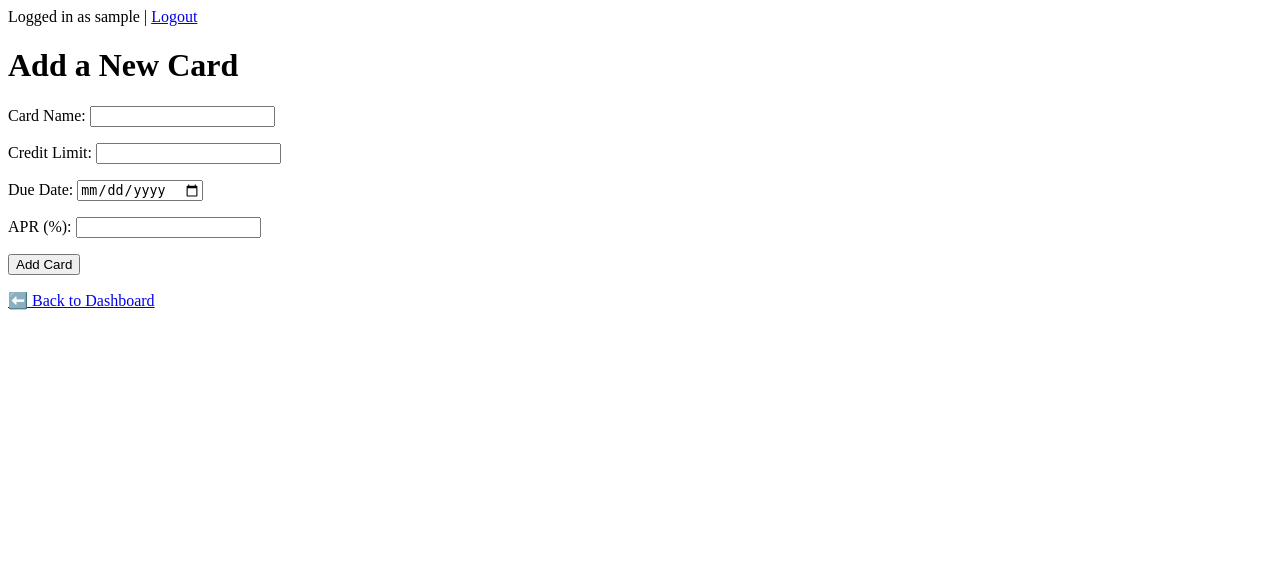
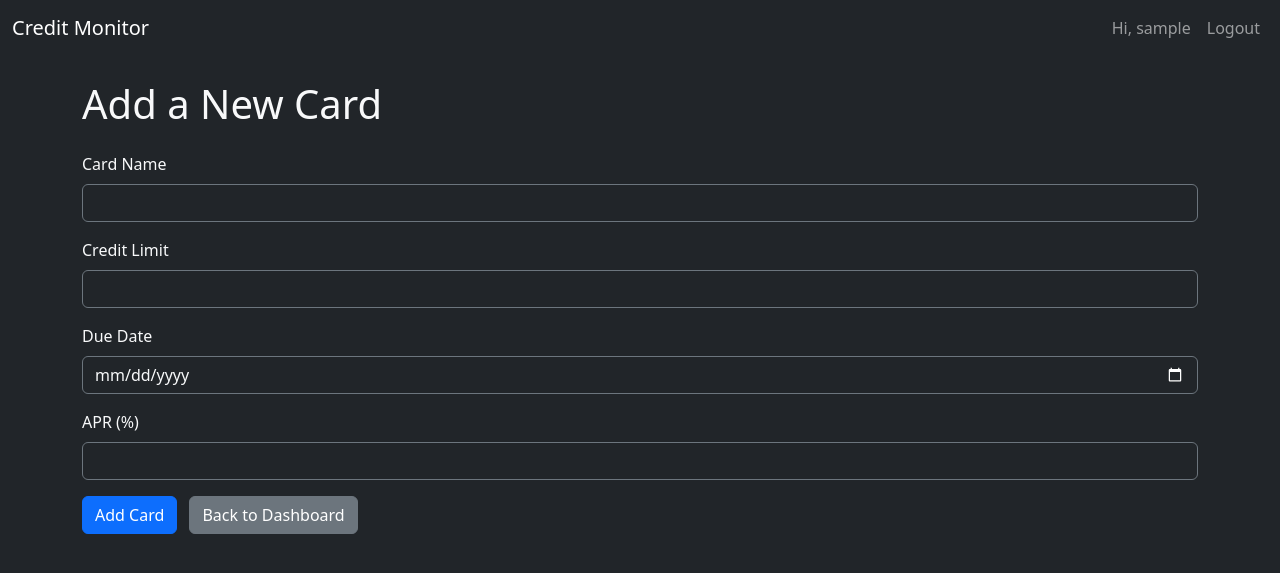
Before and after one commit to qutubqadri/credit_monitor, a Flask app: page /add_card in a window 1280 px wide. Shown: the top 573 px of the page. Run offline with Flask 3, Linux system fonts and the light colour scheme; the visitor is signed in with stand-in values (Sample User, id 1).

Commit message:
UI & auth: update templates, base.html, app.py, CSS

```diff
--- a/app.py
+++ b/app.py
@@ -130,9 +130,8 @@ def get_db_cursor():
 # --- Protected App Routes ---
 @app.route('/')
 def index():
-    if current_user.is_authenticated:
-        return redirect(url_for('dashboard'))
-    return redirect(url_for('login'))
+    # Render the spinner page; its meta-refresh will go to /dashboard
+    return render_template('index.html')
 
 @app.route('/dashboard')
 @login_required
--- a/templates/add_card.html
+++ b/templates/add_card.html
@@ -1,27 +1,27 @@
-<!DOCTYPE html>
-<html>
-<head>
-    <title>Add Card</title>
-</head>
-<body>
-    <nav>
-        {% if current_user.is_authenticated %}
-          Logged in as {{ current_user.username }} |
-          <a href="{{ url_for('logout') }}">Logout</a>
-        {% else %}
-          <a href="{{ url_for('login') }}">Login</a> |
-          <a href="{{ url_for('register') }}">Register</a>
-        {% endif %}
-    </nav>
-    <h1>Add a New Card</h1>
-    <form method="POST">
-        <p>Card Name: <input type="text" name="name"></p>
-        <p>Credit Limit: <input type="number" name="limit" step="0.01"></p>
-        <p>Due Date: <input type="date" name="due_date"></p>
-        <p>APR (%): <input type="number" name="apr" step="0.01"></p>
-        <button type="submit">Add Card</button>
-    </form>
+{% extends "base.html" %}
 
-    <p><a href="/dashboard">⬅️ Back to Dashboard</a></p>
-</body>
-</html>
+{% block title %}Add Card – Credit Monitor{% endblock %}
+
+{% block content %}
+  <h1 class="mb-4">Add a New Card</h1>
+  <form method="POST">
+    <div class="mb-3">
+      <label for="name" class="form-label">Card Name</label>
+      <input type="text" class="form-control bg-dark text-light border-secondary" id="name" name="name" required>
+    </div>
+    <div class="mb-3">
+      <label for="limit" class="form-label">Credit Limit</label>
+      <input type="number" class="form-control bg-dark text-light border-secondary" id="limit" name="limit" step="0.01" required>
+    </div>
+    <div class="mb-3">
+      <label for="due_date" class="form-label">Due Date</label>
+      <input type="date" class="form-control bg-dark text-light border-secondary" id="due_date" name="due_date" required>
+    </div>
+    <div class="mb-3">
+      <label for="apr" class="form-label">APR (%)</label>
+      <input type="number" class="form-control bg-dark text-light border-secondary" id="apr" name="apr" step="0.01" required>
+    </div>
+    <button type="submit" class="btn btn-primary">Add Card</button>
+    <a href="{{ url_for('dashboard') }}" class="btn btn-secondary ms-2">Back to Dashboard</a>
+  </form>
+{% endblock %}
--- /dev/null
+++ b/templates/base.html
@@ -0,0 +1,55 @@
+<!DOCTYPE html>
+<html lang="en" data-bs-theme="dark">
+<head>
+  <meta charset="utf-8">
+  <meta name="viewport" content="width=device-width, initial-scale=1">
+  <title>{% block title %}Credit Monitor{% endblock %}</title>
+  <!-- Bootstrap CSS -->
+  <link
+    href="https://cdn.jsdelivr.net/npm/bootstrap@5.3.0/dist/css/bootstrap.min.css"
+    rel="stylesheet"
+  >
+</head>
+<body class="bg-dark text-light">
+
+  <!-- Bootstrap Navbar -->
+  <nav class="navbar navbar-expand-lg navbar-dark bg-dark mb-4">
+    <div class="container-fluid">
+      <a class="navbar-brand" href="{{ url_for('dashboard') }}">Credit Monitor</a>
+      <button class="navbar-toggler" type="button" data-bs-toggle="collapse"
+              data-bs-target="#navbarContent" aria-controls="navbarContent"
+              aria-expanded="false" aria-label="Toggle navigation">
+        <span class="navbar-toggler-icon"></span>
+      </button>
+      <div class="collapse navbar-collapse" id="navbarContent">
+        <ul class="navbar-nav ms-auto">
+          {% if current_user.is_authenticated %}
+          <li class="nav-item">
+            <span class="nav-link">Hi, {{ current_user.username }}</span>
+          </li>
+          <li class="nav-item">
+            <a class="nav-link" href="{{ url_for('logout') }}">Logout</a>
+          </li>
+          {% else %}
+          <li class="nav-item">
+            <a class="nav-link" href="{{ url_for('login') }}">Login</a>
+          </li>
+          <li class="nav-item">
+            <a class="nav-link" href="{{ url_for('register') }}">Register</a>
+          </li>
+          {% endif %}
+        </ul>
+      </div>
+    </div>
+  </nav>
+
+  <div class="container">
+    {% block content %}{% endblock %}
+  </div>
+
+  <!-- Bootstrap JS Bundle -->
+  <script
+    src="https://cdn.jsdelivr.net/npm/bootstrap@5.3.0/dist/js/bootstrap.bundle.min.js"
+  ></script>
+</body>
+</html>
```
Also changed, not shown: seed_data.py (deleted, +0 -39 lines), templates/add_expense.html (+22 -29 lines), templates/dashboard.html (+6 -8 lines), templates/index.html (+18 -9 lines), 1 other file.
